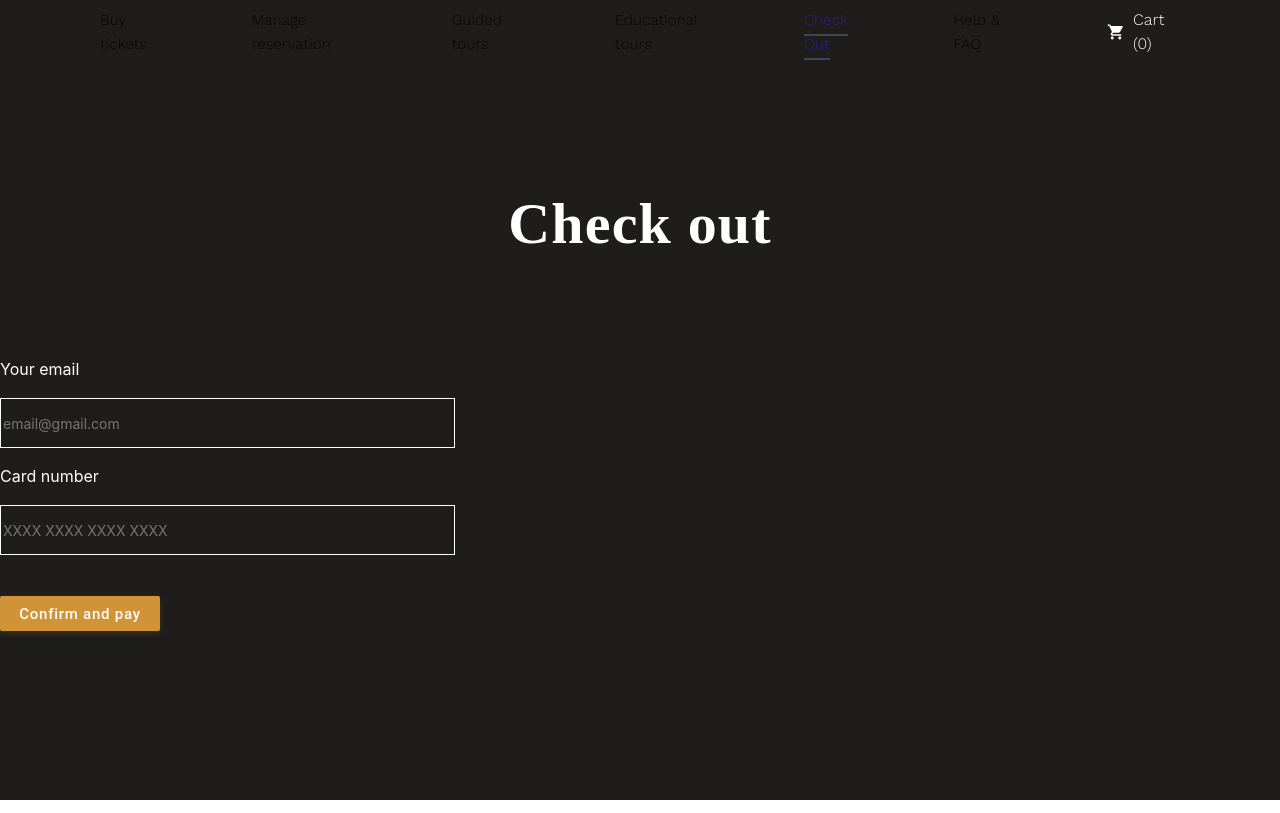
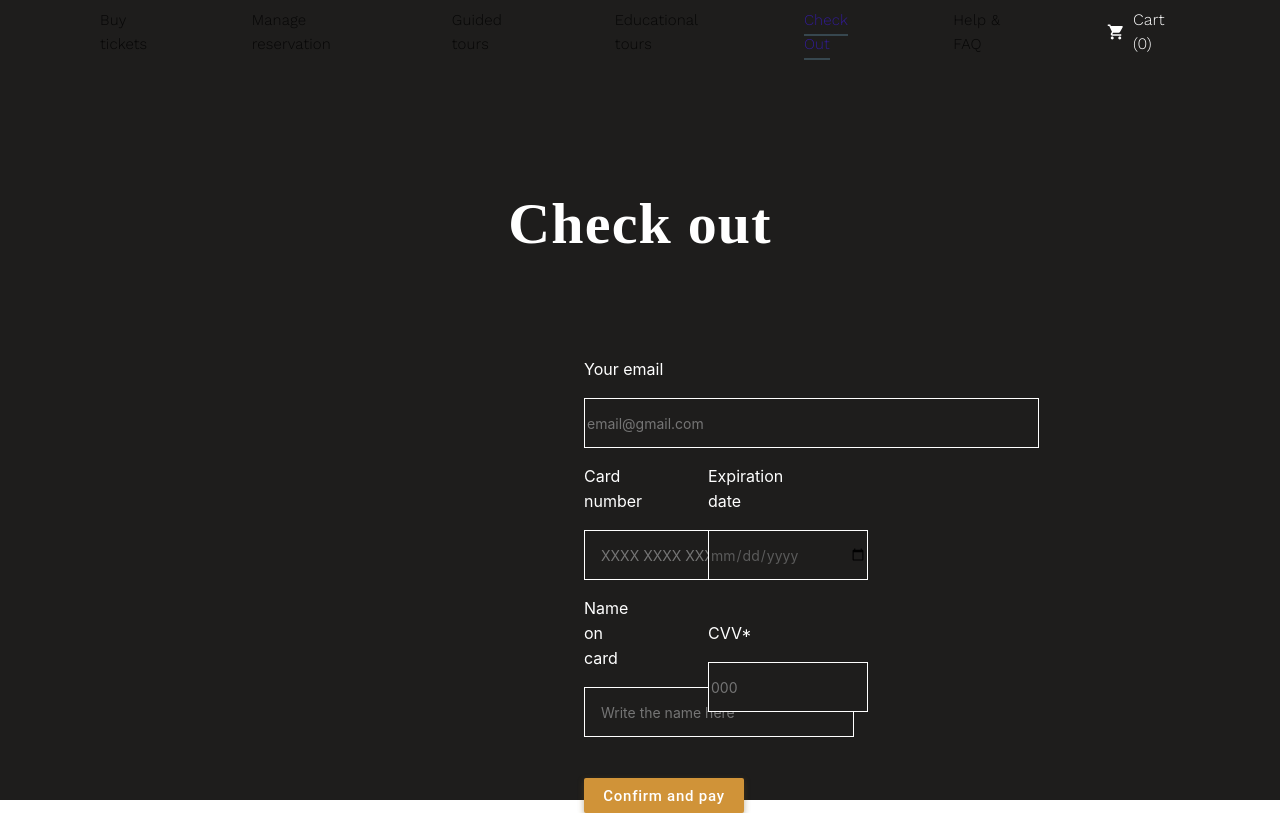
Before and after one commit to shpaksasha/The-Creation-of-Adam, a React (Create React App) app: page /check in a window 1280 px wide. Built offline with nearby package versions, Linux system fonts and the light colour scheme.

Commit message:
finish form

```diff
--- a/src/pages/Check Out/check.js
+++ b/src/pages/Check Out/check.js
@@ -10,6 +10,7 @@ const useStyles = makeStyles(theme => ({
         margin: 0,
         padding: 0,
         backgroundColor: '#1E1D1C',
+        position: 'relative',
     },
     caption: {
         textAlign: 'center',
@@ -28,7 +29,14 @@ const useStyles = makeStyles(theme => ({
         fontSize: '16px',
         lineHeight: '25px',
         color: '#ffffff',
-
+    },
+    textFormRight: {
+        marginBottom: '16px',
+        fontFamily: 'Regular 400 italic',
+        fontSize: '16px',
+        lineHeight: '25px',
+        color: '#ffffff',
+        marginLeft: '68px',
     },
     fieldForm: {
         marginBottom: '16px',
@@ -42,10 +50,41 @@ const useStyles = makeStyles(theme => ({
         boxSizing: 'border-box',
         backgroundColor: '#1E1D1C',
     },
+    fieldFormLeft: {
+        marginBottom: '16px',
+        fontFamily: 'Regular 400 italic',
+        fontSize: '14px',
+        lineHeight: '19px',
+        color: '#5B5B5B',
+        width: '270px',
+        height: '50px',
+        border: '1px solid #ffffff',
+        boxSizing: 'border-box',
+        backgroundColor: '#1E1D1C',
+        paddingLeft: '16px'
+    },
+    fieldFormRight: {
+        marginLeft: '68px',
+        marginBottom: '16px',
+        fontFamily: 'Regular 400 italic',
+        fontSize: '14px',
+        lineHeight: '19px',
+        color: '#5B5B5B',
+        width: '160px',
+        height: '50px',
+        border: '1px solid #ffffff',
+        boxSizing: 'border-box',
+        backgroundColor: '#1E1D1C',
+    },
+
     blockForm: {
-        // display: 'inline-block'
-        // margin: '0px auto'
+        padding: '0rem 36.5rem',
+        display: 'flex',
+        alignItems: 'center',
+        justifyContent: 'center',
+        margin: '0px auto'
     },
+
     button: {
         fontFamily: 'Regular 400',
         width: '160px',
@@ -62,8 +101,13 @@ const useStyles = makeStyles(theme => ({
         '&:hover': {
             background: '#ff8c00'
         }
-    }
-
+    },
+    twoForm: {
+        margin: '0px auto',
+        display: 'flex',
+        alignItems: 'center',
+        justifyContent: 'center',
+    },
 }))
 
 const CheckOut = () => {
@@ -74,20 +118,44 @@ const CheckOut = () => {
                 <Grid item md={12}>
                     <Typography className={classes.caption}>Check out</Typography>
                     <form className={classes.blockForm}>
-                        <div>
-                            <p className={classes.textForm}>Your email</p>
-                            <input required className={classes.fieldForm} type='email' placeholder='email@gmail.com'/>
-                        </div>
+                        <Grid container md={12}>
+                            <Grid item md={12}>
+                                <p className={classes.textForm}>Your email</p>
+                                <input required className={classes.fieldForm} type='email'
+                                       placeholder='email@gmail.com'/>
+                            </Grid>
+                            <Grid item md={12}>
+                                <Grid container md={12} className={classes.twoForm}>
+                                    <Grid item md={6}>
+                                        <p className={classes.textForm}>Card number</p>
+                                        <input required className={classes.fieldFormLeft} type='number' min='1' max='16'
+                                               placeholder='XXXX XXXX XXXX XXXX'/>
+                                    </Grid>
+                                    <Grid item md={6}>
+                                        <p className={classes.textFormRight}>Expiration date</p>
+                                        <input required className={classes.fieldFormRight} type='date'
+                                               placeholder='MM/YYYY'/>
+                                    </Grid>
 
-                        <div>
-                            <p className={classes.textForm}>Card number</p>
-                            <input required className={classes.fieldForm} type='number' min='1' max='16'
-                                   placeholder='XXXX XXXX XXXX XXXX'/>
-                        </div>
+                                    <Grid item md={6}>
+                                        <p className={classes.textForm}>Name on card</p>
+                                        <input required className={classes.fieldFormLeft} type='text'
+                                               placeholder='Write the name here'/>
+                                    </Grid>
+                                    <Grid item md={6}>
+                                        <p className={classes.textFormRight}>CVV*</p>
+                                        <input required className={classes.fieldFormRight} type='number'
+                                               placeholder='000'/>
 
-                        <Button className={classes.button} type='submit'>
-                            Confirm and pay
-                        </Button>
+                                    </Grid>
+                                </Grid>
+                            </Grid>
+                            <Grid item md={12}>
+                                <Button className={classes.button} type='submit'>
+                                    Confirm and pay
+                                </Button>
+                            </Grid>
+                        </Grid>
                     </form>
                 </Grid>
             </Grid>
```
